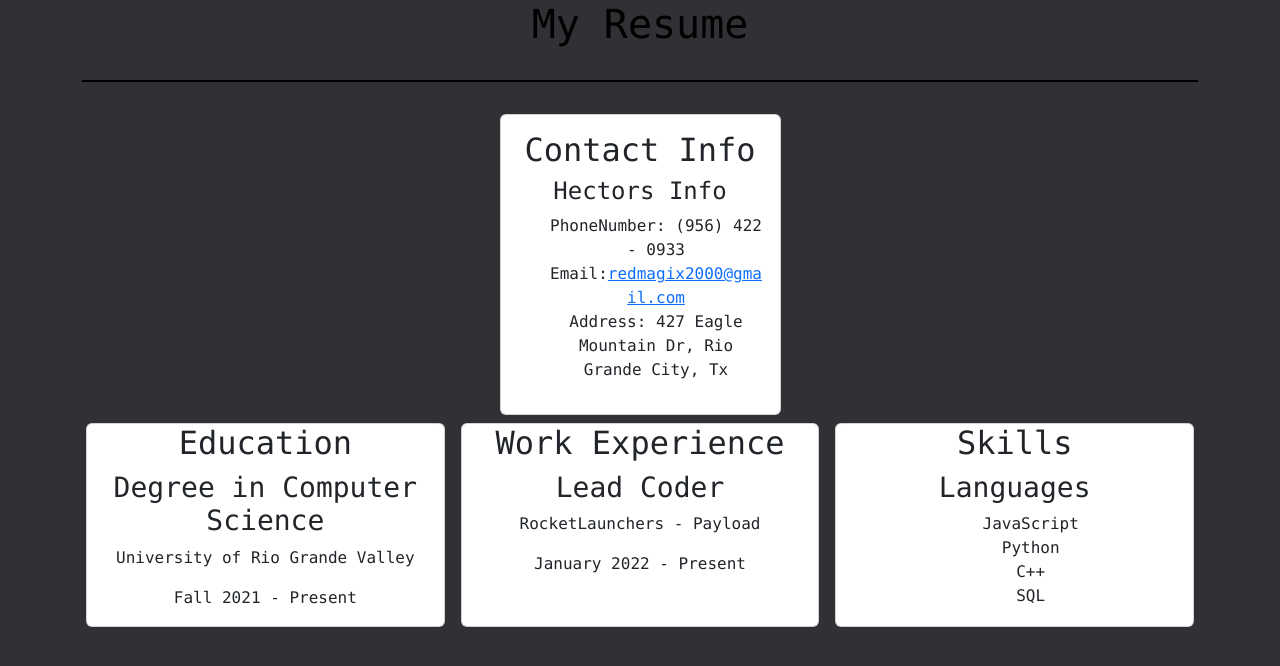
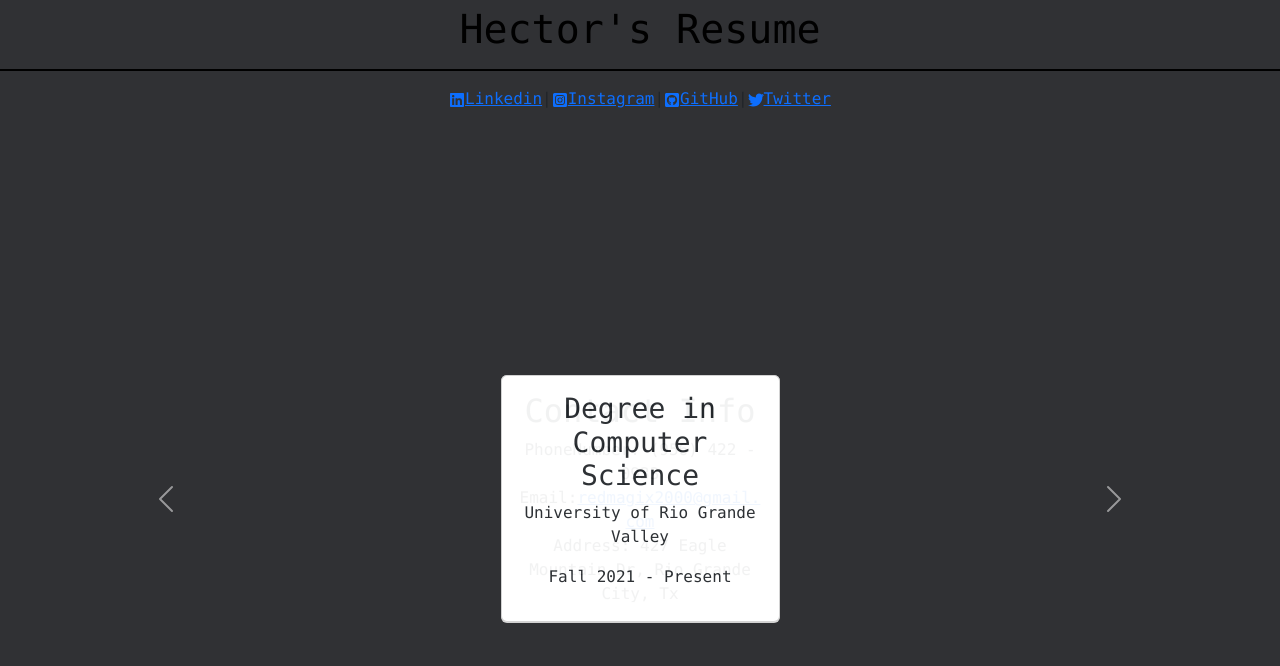
Before and after one commit to HectorRivera21/react-resume, a React (Create React App) app: page / in a window 1280 px wide. Shown: the top 666 px of the page. Built offline with nearby package versions, Linux system fonts and the light colour scheme.

Commit message:
creation of slider cards and navbar for socials

```diff
--- a/package.json
+++ b/package.json
@@ -10,6 +10,8 @@
     "react": "^18.2.0",
     "react-bootstrap": "^2.7.0",
     "react-dom": "^18.2.0",
+    "react-icons": "^4.7.1",
+    "react-router-dom": "^6.4.5",
     "react-scripts": "5.0.1",
     "web-vitals": "^2.1.4"
   },
--- a/public/index.html
+++ b/public/index.html
@@ -1,5 +1,12 @@
 <!DOCTYPE html>
 <html lang="en">
+  <link
+  rel="stylesheet"
+  href="https://cdn.jsdelivr.net/npm/bootstrap@5.2.3/dist/css/bootstrap.min.css"
+  integrity="sha384-rbsA2VBKQhggwzxH7pPCaAqO46MgnOM80zW1RWuH61DGLwZJEdK2Kadq2F9CUG65"
+  crossorigin="anonymous"
+  />
+
   <head>
     <meta charset="UTF-8" />
     <meta name="viewport"content="width=device-width,initial-scale=1.0" />
--- a/src/App.css
+++ b/src/App.css
@@ -11,9 +11,19 @@ html{
 .horizontal-line{
   border-top: 2px solid black;
   width: 100%;
-  margin: 2rem 0;
+  margin: 1rem 0;
+}
+span{
+  display: 'block';
 }
 #ResumeTitle
 {
+  padding-top: 5px;
+  padding-bottom: 0;
   color: black;
 }
+.container
+{
+  margin:auto;
+  padding-top: 20%;
+}
--- a/src/App.js
+++ b/src/App.js
@@ -1,35 +1,19 @@
 import './App.css';
-import { ContactInfo ,Education, Experience, Skills } from './components/Components';
 import 'bootstrap/dist/css/bootstrap.min.css';
-
+import { Slider } from './components/Slider';
+import { NavBar } from './components/Navbar';
+const Title = ()=>{
+  return <h1 id="ResumeTitle">Hector's Resume</h1>
+}
 
 function App() {
   return (
     <div className="App">
+      <Title />
+      <div className="horizontal-line"></div>
+      <NavBar />
       <div className="container">
-        <h1 id="ResumeTitle">My Resume</h1>
-        <div className="horizontal-line"></div>
-        <div className="row g-2">
-          <div className="mx-auto pr-0 p-3 col-md- card m-2 w-25">
-            <h2 className="card-title">Contact Info</h2>
-            <ContactInfo />
-          </div>
-        </div>
-        <div className="row g-2">
-          <div className="col card m-2 w-25">
-            <h2 className="card-title">Education</h2>
-            <Education />
-          </div>
-          <div className="col card m-2 w-25">
-            <h2 className="card-title">Work Experience</h2>
-              <Experience />
-          </div>
-          <div className="col card m-2 w-25">
-            <h2 classN="card-title">Skills</h2>
-              <Skills />
-          </div>
-
-        </div>
+        <Slider />
       </div>
     </div>
   );
--- a/src/components/Components.js
+++ b/src/components/Components.js
@@ -2,13 +2,9 @@ import 'bootstrap/dist/css/bootstrap.min.css';
 export const ContactInfo=()=>{
 	return(
 		<div className='pr-0 ContactInfo'>
-			<h4>Hectors Info</h4>
-			<ul>
 			<li className = 'list-group-item'>PhoneNumber: (956) 422 - 0933</li>
 			<li className = 'list-group-item'>Email:<a href="mailto:redmagix2000@gmail.com">redmagix2000@gmail.com</a></li>
 			<li className = 'list-group-item'>Address: 427 Eagle Mountain Dr, Rio Grande City, Tx</li>
-			</ul>
-			<p></p>
 		</div>
 	);
 };
@@ -35,12 +31,10 @@ export const Skills = () => {
     return (
       <div className="Skills">
         <h3>Languages</h3>
-        <ul>
 				<li className = 'list-group-item'>JavaScript</li>
 				<li className = 'list-group-item'>Python</li>
 				<li className = 'list-group-item'>C++</li>
 				<li className = 'list-group-item'>SQL</li>
-        </ul>
       </div>
     );
 };
--- /dev/null
+++ b/src/components/Navbar.js
@@ -0,0 +1,31 @@
+import { FaLinkedin, FaInstagramSquare, FaGithubSquare, FaTwitter } from "react-icons/fa";
+export const NavBar = () =>{
+    return(
+        <nav>
+            <a href="https://www.linkedin.com/in/hector-rivera-651b04255/">
+            <FaLinkedin />
+            <span>
+                Linkedin
+            </span>
+            </a>|
+            <a href="https://www.instagram.com/hector_.21/">
+                <FaInstagramSquare />
+                <span>
+                    Instagram
+                </span>
+            </a>|
+            <a href="https://github.com/HectorRivera21">
+                <FaGithubSquare />
+                <span>
+                    GitHub
+                </span>
+            </a>|
+            <a href="https://twitter.com/hrivera_21">
+                <FaTwitter />
+                <span>
+                    Twitter
+                </span>
+            </a>
+        </nav>
+    );
+}
--- /dev/null
+++ b/src/components/Slider.js
@@ -0,0 +1,30 @@
+import { ContactInfo ,Education, Experience, Skills} from "./Components"
+import Carousel from 'react-bootstrap/Carousel';
+export const Slider = () =>{
+    return(
+        <Carousel fade>
+            <Carousel.Item>
+                <div className="mx-auto pr-0 p-3 col-md- card m-2 w-25">
+                    <h2 className="card-title">Contact Info</h2>
+                    <ContactInfo />
+                </div>
+            </Carousel.Item>
+            <Carousel.Item>
+            <div className="mx-auto pr-0 p-3 col-md- card m-2 w-25">
+                <Education />
+            </div>
+            </Carousel.Item>
+            <Carousel.Item>
+                <div className="mx-auto pr-0 p-3 col-md- card m-2 w-25">
+                    <Experience />
+                </div>
+            </Carousel.Item>
+            <Carousel.Item>
+                <div className="mx-auto pr-0 p-3 col-md- card m-2 w-25">
+                    <Skills />
+                </div>
+            </Carousel.Item>
+        </Carousel>
+    )
+
+}
```
Also changed, not shown: 1 other file (tests, documents, lock files or other folders). Lines whose indentation alone changed are shown as unchanged.
